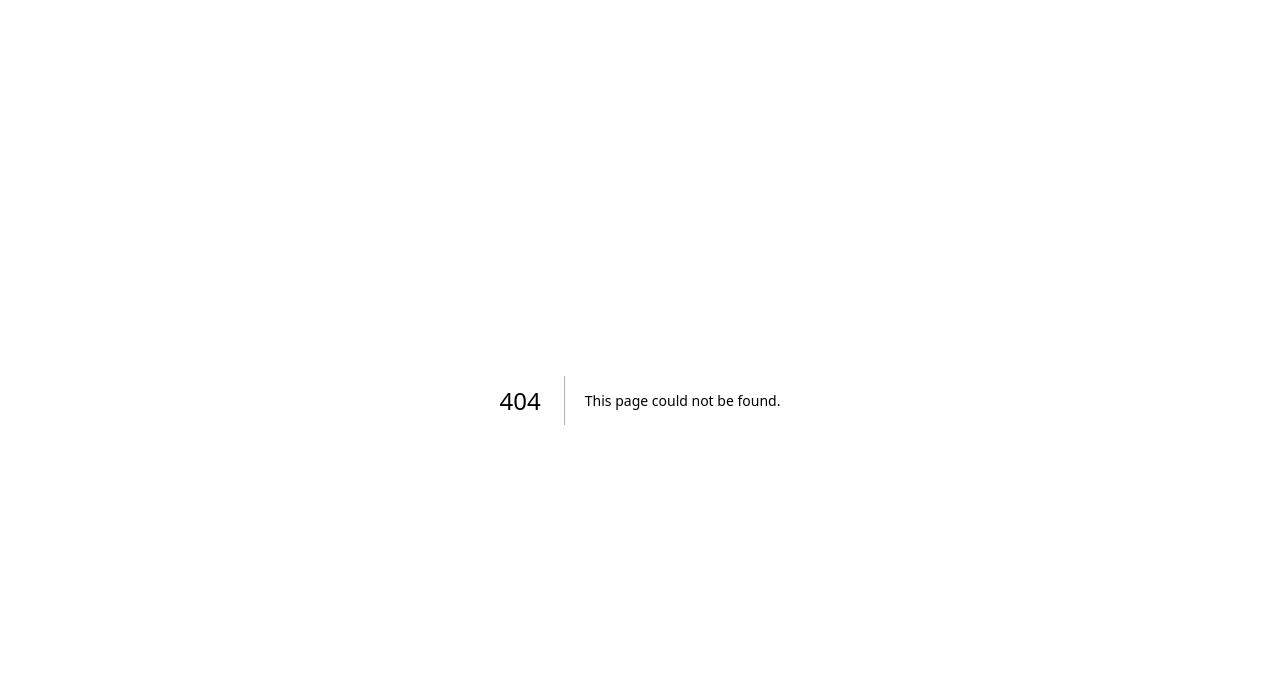
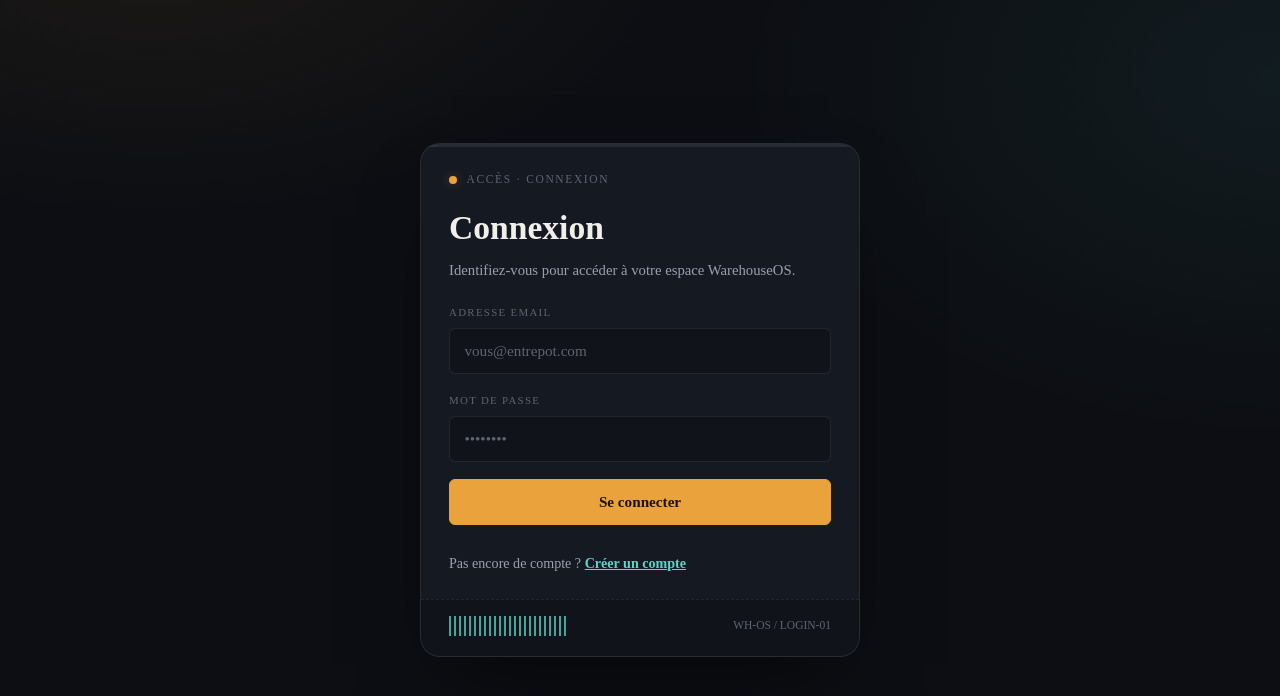
Before and after one commit to Hibaboudiaj/WarehouseOS, a Next.js app: page /login in a window 1280 px wide. Before the commit this address had no page. Shown: the top 696 px of the page. Built offline with nearby package versions, Linux system fonts and the light colour scheme.

Commit message:
login page terminer

```diff
--- /dev/null
+++ b/app/login/page.module.css
@@ -0,0 +1,17 @@
+.form {
+  display: flex;
+  flex-direction: column;
+  gap: 1.1rem;
+}
+
+.switchLine {
+  margin: 0;
+  font-size: 0.88rem;
+  color: var(--color-ink-soft);
+}
+
+.switchLink {
+  color: var(--color-cyan);
+  font-weight: 600;
+  text-decoration: underline;
+}
--- /dev/null
+++ b/app/login/page.tsx
@@ -0,0 +1,42 @@
+import Link from "next/link";
+import AuthCard from "@/components/AuthCard/AuthCard";
+import FormField from "@/components/FormField/FormField";
+import Button from "@/components/Button/Button";
+import styles from "./page.module.css";
+
+export default function LoginPage() {
+  return (
+    <AuthCard
+      eyebrow="Accès · Connexion"
+      title="Connexion"
+      subtitle="Identifiez-vous pour accéder à votre espace WarehouseOS."
+      code="WH-OS / LOGIN-01"
+      footer={
+        <p className={styles.switchLine}>
+          Pas encore de compte ?{" "}
+          <Link href="/register" className={styles.switchLink}>
+            Créer un compte
+          </Link>
+        </p>
+      }
+    >
+      <form className={styles.form}>
+        <FormField
+          label="Adresse email"
+          type="email"
+          name="email"
+          placeholder="vous@entrepot.com"
+        />
+        <FormField
+          label="Mot de passe"
+          type="password"
+          name="password"
+          placeholder="••••••••"
+        />
+        <Button type="submit" fullWidth>
+          Se connecter
+        </Button>
+      </form>
+    </AuthCard>
+  );
+}
```
